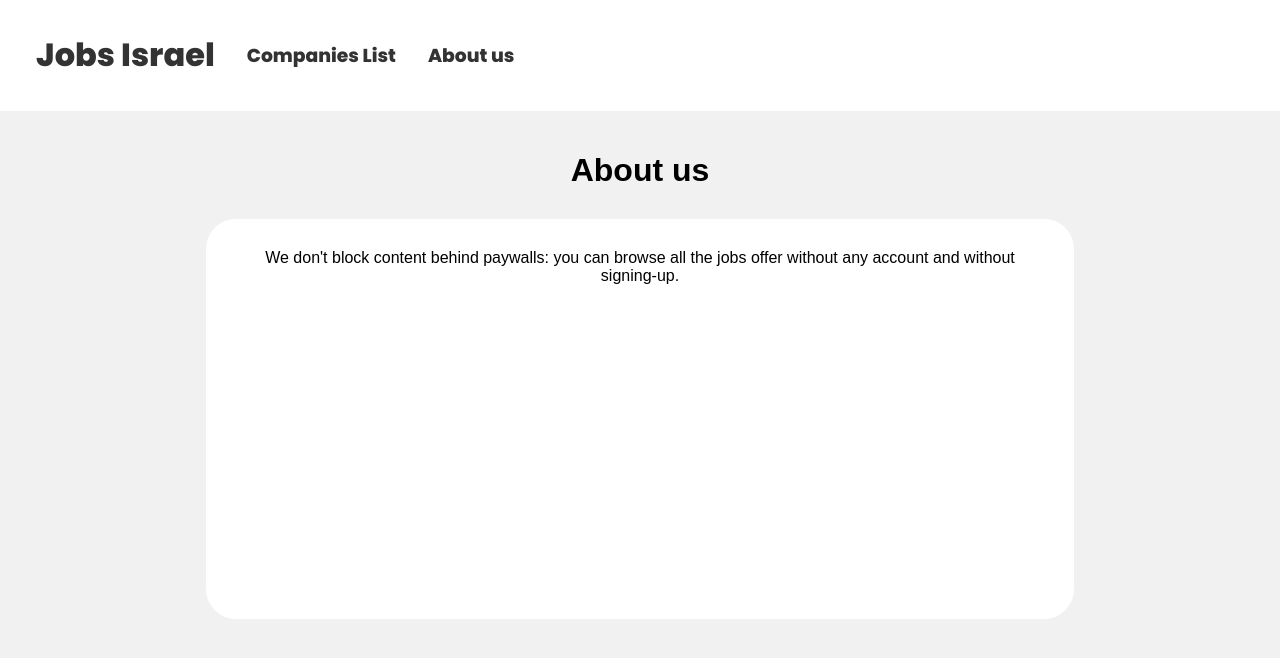
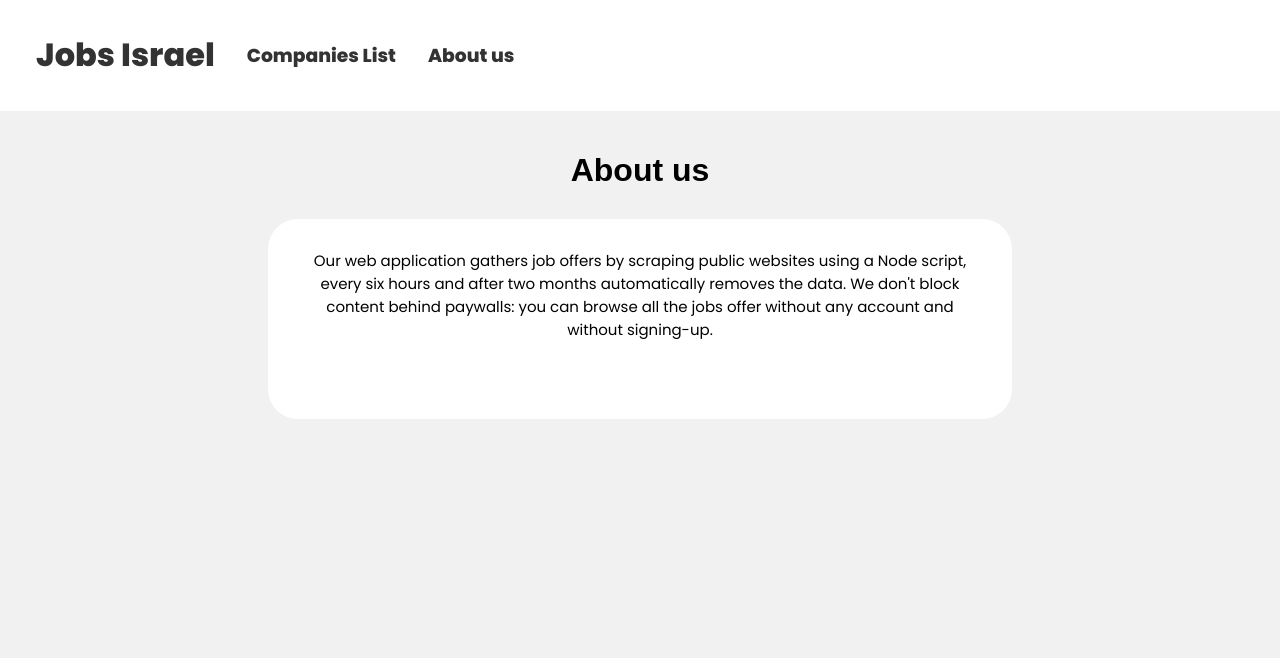
Before and after one commit to gal-dahan/crawling-jobs, a React (Create React App) app in the folder client/: page /about in a window 1280 px wide. Shown: the top 658 px of the page. Built offline with nearby package versions, Linux system fonts and the light colour scheme.

Commit message:
About us

```diff
--- a/client/src/index.css
+++ b/client/src/index.css
@@ -46,12 +46,13 @@ header a {
     grid-template-areas:
       ". ."
       ". .";
-    height: 100vh;
+      height: 100vh;
+
   }
 .about {
   position: relative;
-  width:70%;
-  height:400px;
+  width:60%;
+  height:200px;
   background:#FFF;
   margin: auto;
   text-align:center;
@@ -61,10 +62,13 @@ header a {
 
 
 }
-.about p{
+.about span{
   display: block;
   text-align:center;
   padding: 30px;
+  font-size: 15px;
+  color: #000;
+  font-family: "Poppins";
 
 }
 .workout-details {
@@ -131,6 +135,14 @@ div.error {
   margin: 20px 0;
 }
 
+
+
+
+
+
+
+
+
 .loadMore {
   width: 200px;
   color: #fff;
--- a/client/src/pages/About.js
+++ b/client/src/pages/About.js
@@ -6,7 +6,7 @@
 }}>
     <h1>About us</h1>
     <div className="about">
-        <p>We don't block content behind paywalls: you can browse all the jobs offer without any account and without signing-up.</p>
+        <span> Our web application gathers job offers by scraping public websites using a Node script, every six hours and after two months automatically removes the data. We don't block content behind paywalls: you can browse all the jobs offer without any account and without signing-up.</span>
     </div>
     </div>
   )
```
